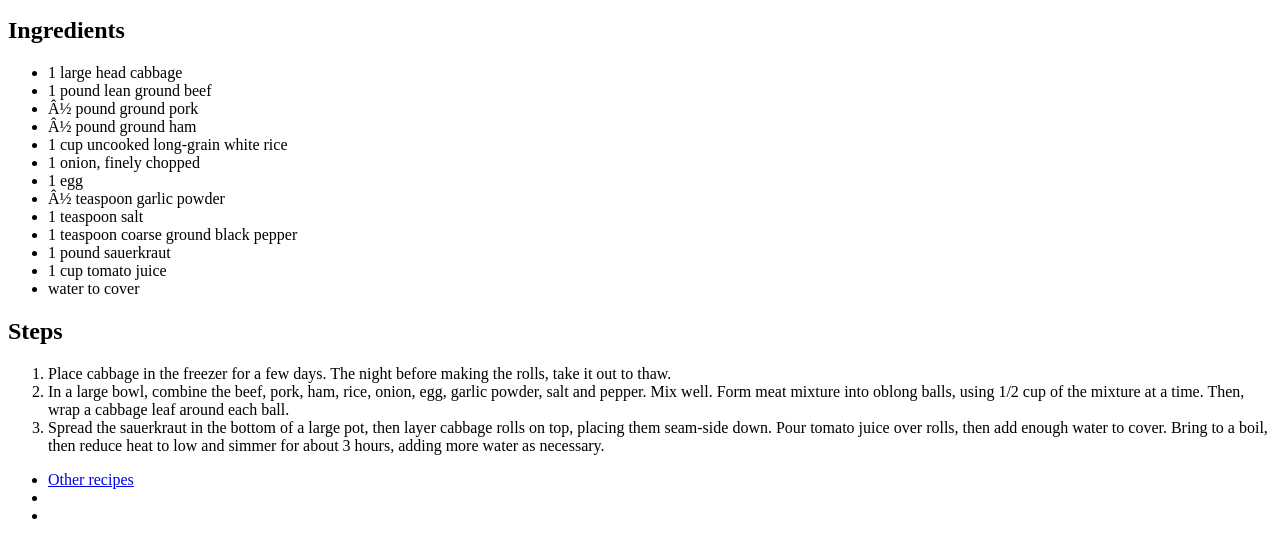
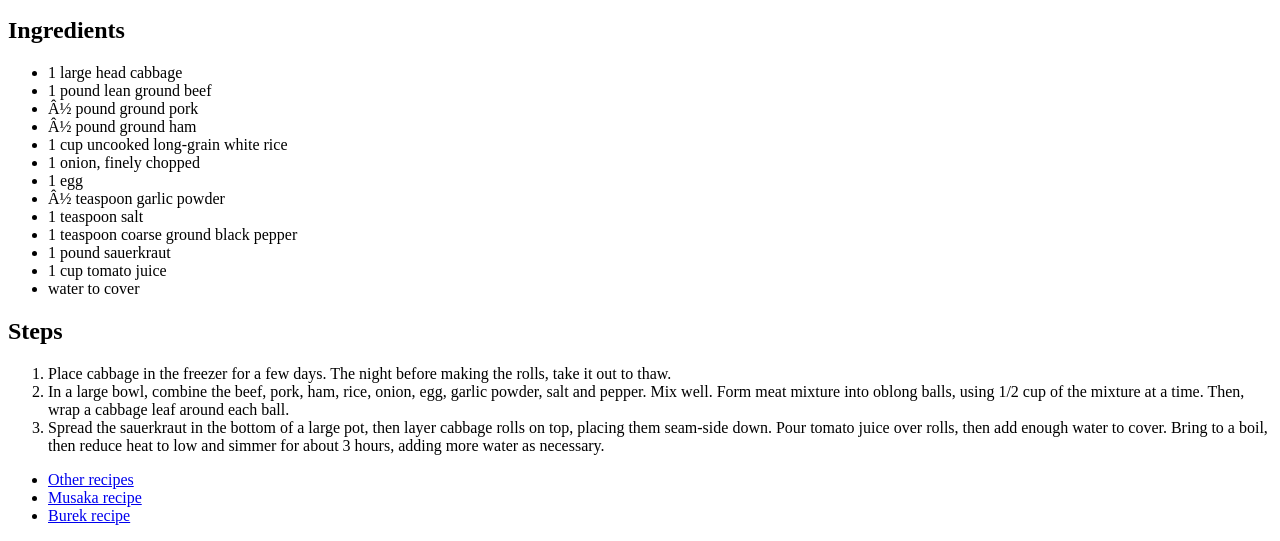
Before and after one commit to NeoDalmatian/odin-recipes-2, a plain HTML site: page recipes/sarma.html in a window 1280 px wide. Shown: the part 514-1055 px from the top of the page. Drawn offline with Linux system fonts and the light colour scheme.

Commit message:
Implement links to rest of .html-s
-Add link for burek.html in index.html
-add link for musaka.html and burek.html in sarma.html
-add link for burek.html in musaka.html

```diff
--- a/recipes/sarma.html
+++ b/recipes/sarma.html
@@ -50,8 +50,8 @@
 
     <ul>
       <li><a href="../index.html">Other recipes</a></li>
-      <li><a></a></li>
-      <li><a></a></li>
+      <li><a href="./musaka.html">Musaka recipe</a></li>
+      <li><a href="./burek.html">Burek recipe</a></li>
     </ul>
   </body>
 </html>
```
Also changed, not shown: index.html (+1 -1 lines), recipes/musaka.html (+1 -1 lines).
